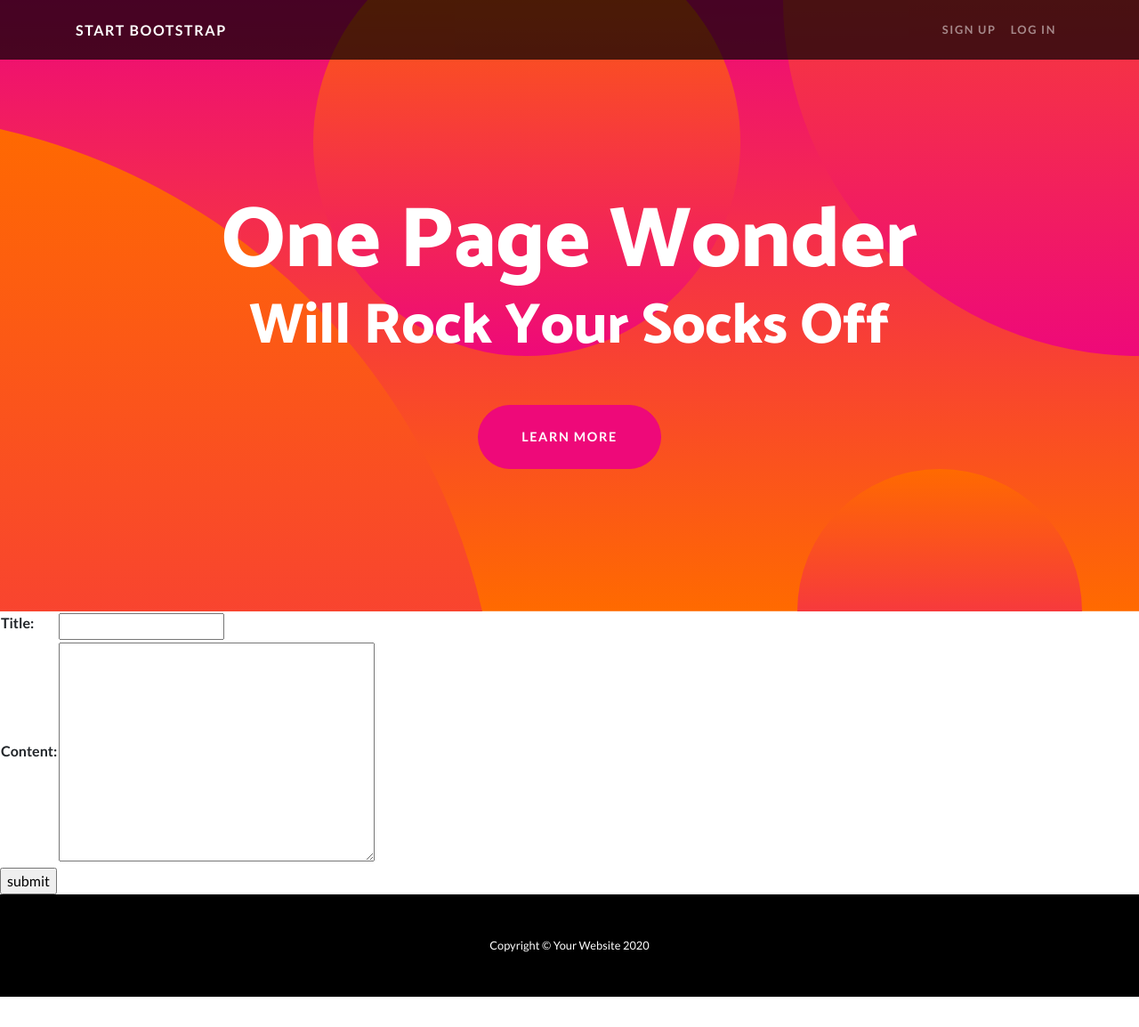
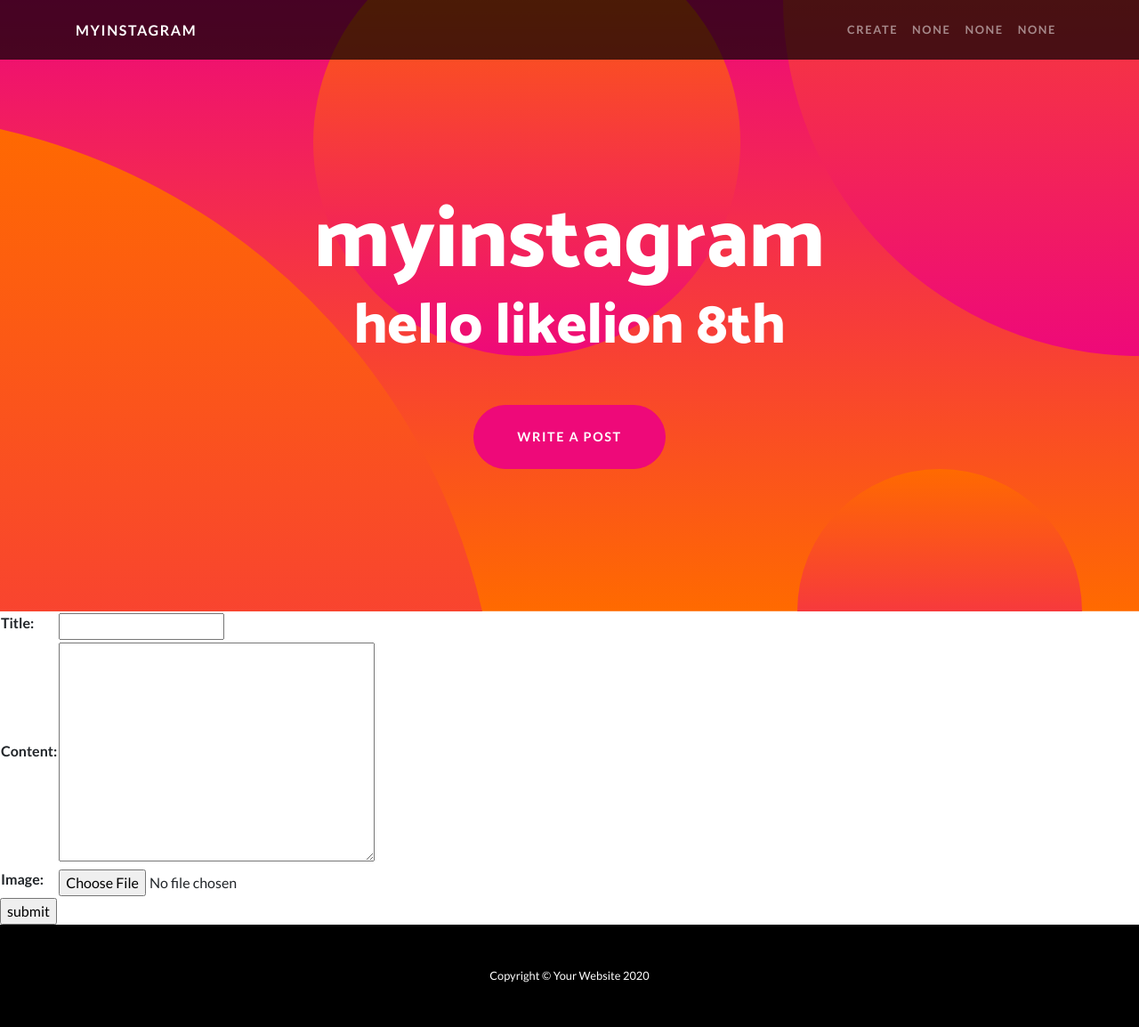
Before and after one commit to hyesungoh/django_study, a Django app: page /create in a window 1280 px wide. Shown: the whole page at 89% size. Before the commit the page ends 1120 px from the top, so only its background shows below. Run offline with Django 3.2, Linux system fonts and the light colour scheme; some libraries are stand-ins or nearby versions.

Commit message:
create with media

```diff
--- a/crud4likelion/projectname/appname/forms.py
+++ b/crud4likelion/projectname/appname/forms.py
@@ -4,4 +4,4 @@ from .models import Post
 class PostForm(forms.ModelForm):
     class Meta:
         model = Post
-        fields = ['title', 'content']
+        fields = ['title', 'content', 'image']
--- a/crud4likelion/projectname/appname/templates/appname/base.html
+++ b/crud4likelion/projectname/appname/templates/appname/base.html
@@ -29,17 +29,23 @@
   <!-- Navigation -->
   <nav class="navbar navbar-expand-lg navbar-dark navbar-custom fixed-top">
     <div class="container">
-      <a class="navbar-brand" href="#">Start Bootstrap</a>
+      <a class="navbar-brand" href="/">myinstagram</a>
       <button class="navbar-toggler" type="button" data-toggle="collapse" data-target="#navbarResponsive" aria-controls="navbarResponsive" aria-expanded="false" aria-label="Toggle navigation">
         <span class="navbar-toggler-icon"></span>
       </button>
       <div class="collapse navbar-collapse" id="navbarResponsive">
         <ul class="navbar-nav ml-auto">
           <li class="nav-item">
-            <a class="nav-link" href="#">Sign Up</a>
+            <a class="nav-link" href="/create">create</a>
           </li>
           <li class="nav-item">
-            <a class="nav-link" href="#">Log In</a>
+            <a class="nav-link" href="/">none</a>
+          </li>
+          <li class="nav-item">
+            <a class="nav-link" href="/">none</a>
+          </li>
+          <li class="nav-item">
+            <a class="nav-link" href="/">none</a>
           </li>
         </ul>
       </div>
@@ -49,9 +55,9 @@
   <header class="masthead text-center text-white">
     <div class="masthead-content">
       <div class="container">
-        <h1 class="masthead-heading mb-0">One Page Wonder</h1>
-        <h2 class="masthead-subheading mb-0">Will Rock Your Socks Off</h2>
-        <a href="#" class="btn btn-primary btn-xl rounded-pill mt-5">Learn More</a>
+        <h1 class="masthead-heading mb-0">myinstagram</h1>
+        <h2 class="masthead-subheading mb-0">hello likelion 8th</h2>
+        <a href="/create" class="btn btn-primary btn-xl rounded-pill mt-5">write a post</a>
       </div>
     </div>
     <div class="bg-circle-1 bg-circle"></div>
--- a/crud4likelion/projectname/appname/templates/appname/create.html
+++ b/crud4likelion/projectname/appname/templates/appname/create.html
@@ -2,7 +2,7 @@
 
 {% block content %}
 
-<form method="POST">
+<form method="POST" enctype="multipart/form-data">
   {% csrf_token %}
   <table>
     {{ form.as_table }}
--- a/crud4likelion/projectname/appname/views.py
+++ b/crud4likelion/projectname/appname/views.py
@@ -9,7 +9,7 @@ def main(request):
 
 def create(request):
     if request.method == "POST":
-        form = PostForm(request.POST)
+        form = PostForm(request.POST, request.FILES)
         if form.is_valid():
             form = form.save(commit=False)
             form.save()
```
Also changed, not shown: crud4likelion/projectname/db.sqlite3, crud4likelion/projectname/media/images/2.jpeg (added), crud4likelion/projectname/media/images/2_dQcqgVD.jpeg (added), 2 other files.
